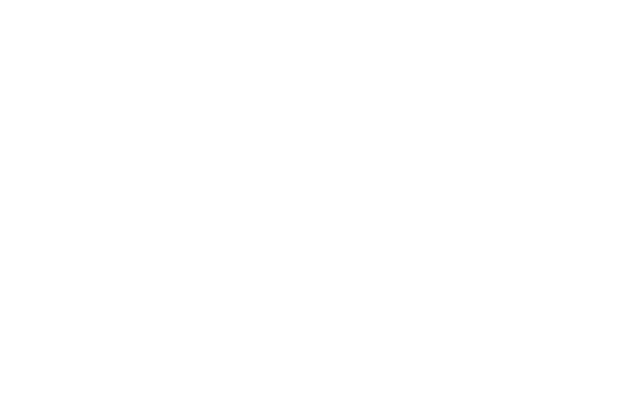
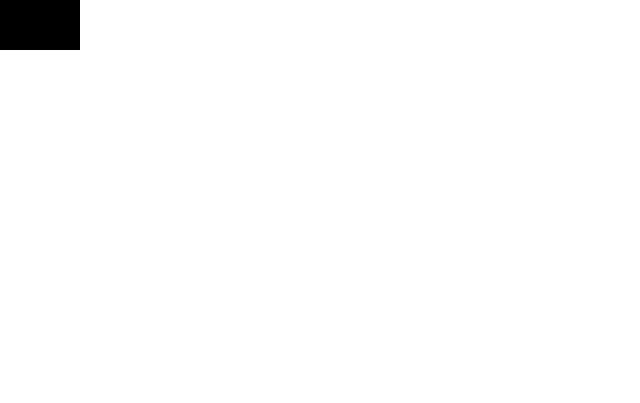
Before and after one commit to Gsx115/odin-etchasketch, a plain HTML site: page index.html in a window 1280 px wide. Shown: the whole page, without its empty margins (0-640 px from the left). Drawn offline with Linux system fonts and the light colour scheme.

Commit message:
Changed layout a bit. Added Hover style

```diff
--- a/assets/css/style.css
+++ b/assets/css/style.css
@@ -1,11 +1,12 @@
 .container {
     display: grid;
-    width: 90%;
+    width: 100%;
+    height: 100vh;
     grid-template-columns: repeat(16, 1fr);
     grid-template-rows: repeat(16, 1fr);
+    align-content: center;
 }
 
-.item {
-    background-color: gray;
-    border: 1px solid black;
+.item:hover {
+    background-color: #000;
 }
--- a/assets/js/app.js
+++ b/assets/js/app.js
@@ -1,7 +1,7 @@
 const grid = document.querySelector('.container');
 
 function genGrid(){
-    for(let i = 1; i <= 16; i++){
+    for(let i = 1; i <= 256; i++){
         let gridItem = document.createElement('div');
         gridItem.classList.add('item');
         grid.appendChild(gridItem);
--- a/index.html
+++ b/index.html
@@ -4,9 +4,14 @@
     <meta charset="UTF-8">
     <meta http-equiv="X-UA-Compatible" content="IE=edge">
     <meta name="viewport" content="width=device-width, initial-scale=1.0">
-    <title>Document</title>
+    <link rel="stylesheet" href="assets/css/reset.css">
+    <link rel="stylesheet" href="assets/css/style.css">
+    <title>Etch-a-Sketch</title>
 </head>
 <body>
+    <main class="container">
 
+    </main>
+<script src="assets/js/app.js"></script>
 </body>
 </html>
```
